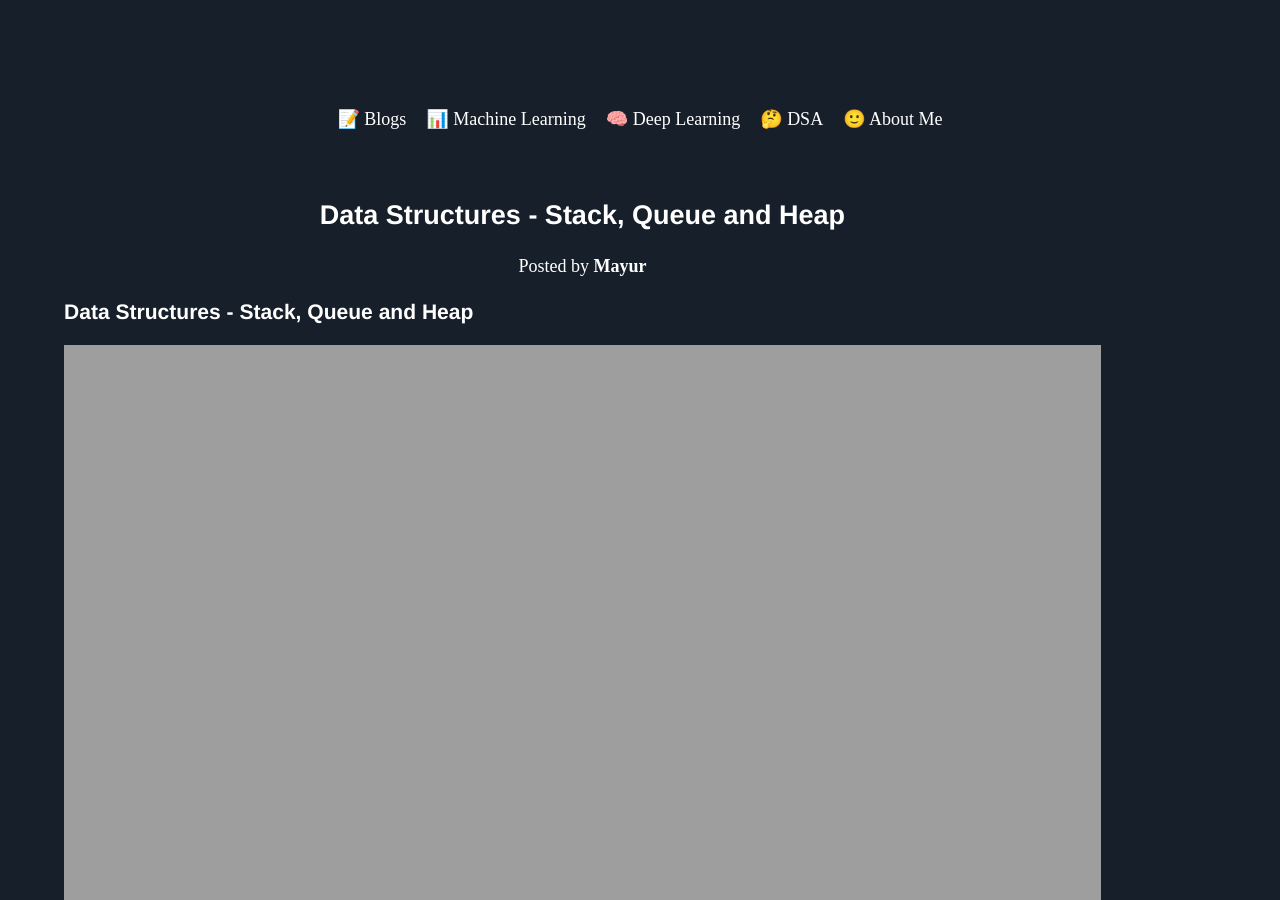
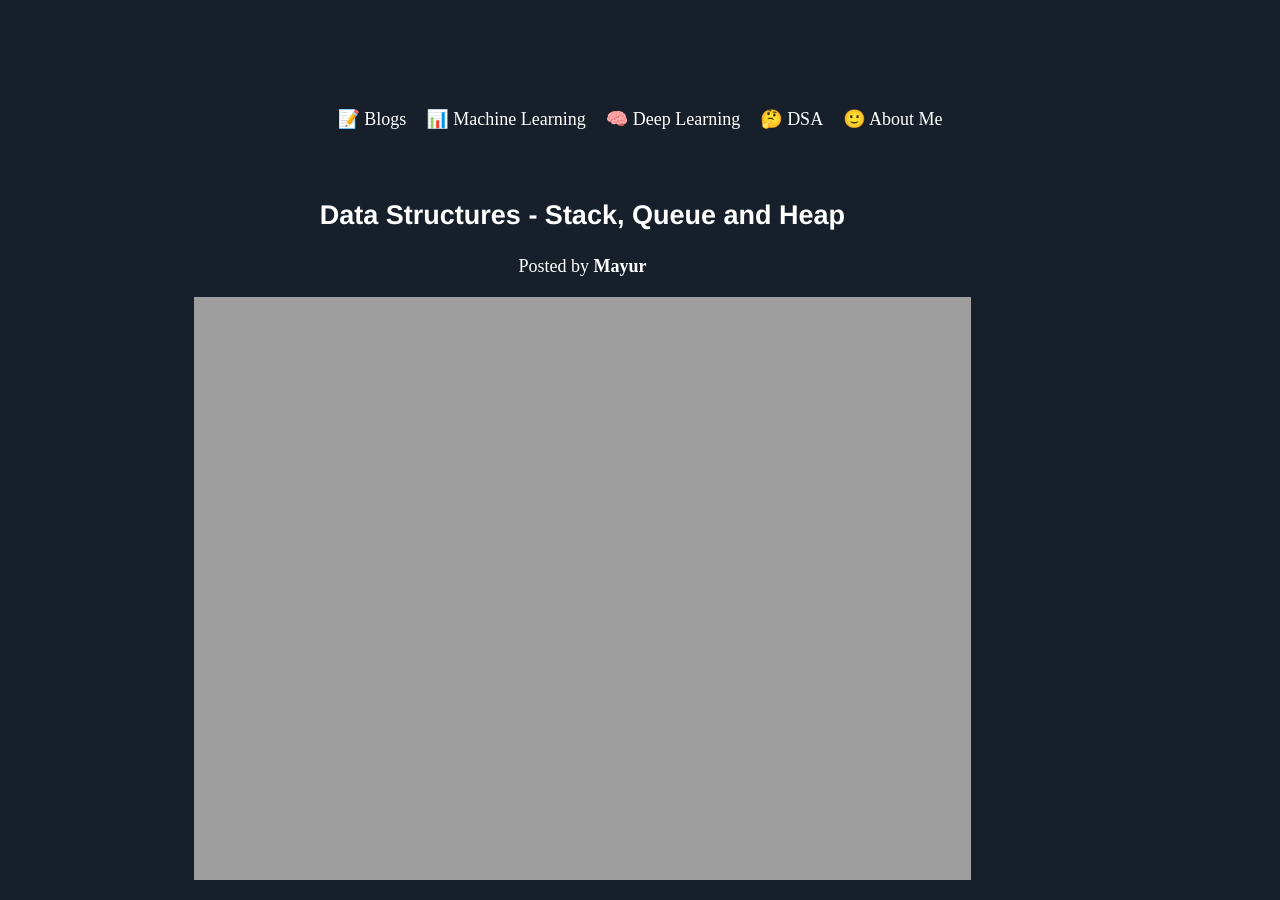
Before and after one commit to Mayurji/mayurji.github.io, a Jekyll site: the page built from _data-structure-algorithms/2021-01-23-DSA_2.md, in a window 1280 px wide and 900 px high. Built offline with Jekyll 4.4.1, drawn with Linux system fonts in a browser that asks for light colours; nearby versions of some CDN libraries; comment, search, counter and statistics services are not loaded.

Commit message:
Update 2021-01-23-DSA_2.md

```diff
--- a/_data-structure-algorithms/2021-01-23-DSA_2.md
+++ b/_data-structure-algorithms/2021-01-23-DSA_2.md
@@ -4,10 +4,8 @@
 description: Simple data structures for simple problems!
 date:   2021-01-23 13:43:52 +0530
 ---
-### Data Structures - Stack, Queue and Heap
-
 <center>
-<img src="{{site.url}}/assets/images/dsa/pankaj-patel-_SgRNwAVNKw-unsplash.jpg" style="zoom: 5%; background-color:#DCDCDC;" width="100%" height=auto/><br>
+<img src="{{site.url}}/assets/images/dsa/pankaj-patel-_SgRNwAVNKw-unsplash.jpg" style="zoom: 5%; background-color:#DCDCDC;" width="75%" height=auto/><br>
 </center>
 
 In this blog post, we'll discuss three simple data structures stack, queue and heap & its implementation and also checkout its application and time complexity.
```
